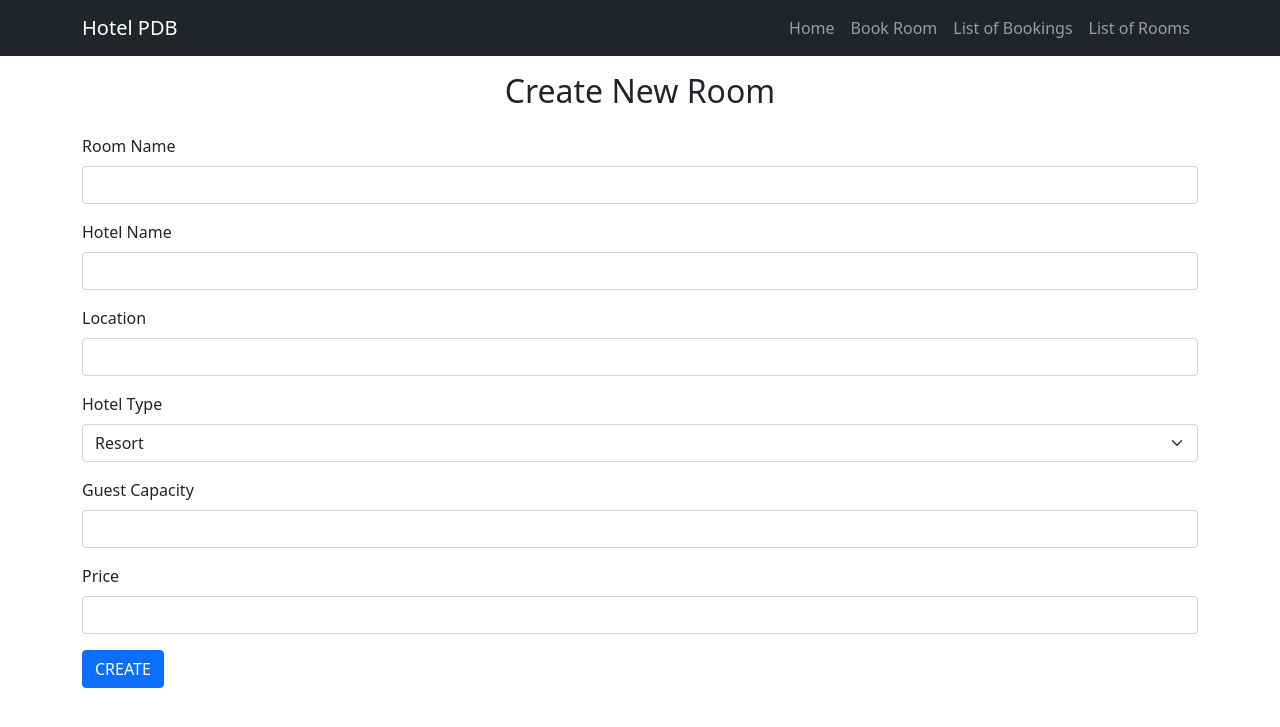
After one commit to rizdarmwn/pdb-tugas-akhir, a FastAPI app: template backend/templates/create_room.html in a window 1280 px wide. The commit adds this page. Shown: the top 727 px of the page. Run offline with FastAPI, Linux system fonts and the light colour scheme; the template is opened without the code that fills it, so the values that code supplies are empty.

Commit message:
backupbranch/uitemplate

```diff
--- a/backend/db.py
+++ b/backend/db.py
@@ -18,7 +18,6 @@ def build():
     # If keyspaces is specified, the table will be synched for all specified keyspaces.
     sync_table(models.Room)
     sync_table(models.Book)
-    sync_table(models.BookCancelPredictionHistory)
 
 
 build()
--- a/backend/main.py
+++ b/backend/main.py
@@ -1,14 +1,13 @@
-import db
+# import db
 
-from fastapi import BackgroundTasks, FastAPI, Request
+from typing import Optional
+from fastapi import FastAPI, Request
+
+from models import Room, RoomBase, Book, BookBase
 from fastapi.templating import Jinja2Templates
 from fastapi.responses import HTMLResponse
-from typing import Optional
-
-from models import Room, RoomBase, Book, BookBase, BookCancelPredictionModel, BookCancelPredictionHistory
 
 app = FastAPI()
-predict_model = BookCancelPredictionModel()
 
 # kalo mau pake static uncomment line bawah
 # app.mount("/static", StaticFiles(directory="static"), name="static")
@@ -16,12 +15,37 @@ predict_model = BookCancelPredictionModel()
 templates = Jinja2Templates(directory="templates")
 
 # contoh pake templates
+
+
 @app.get("/", response_class=HTMLResponse)
 def read_root(request: Request):
     return templates.TemplateResponse("home.html", {"request": request, "hello": "Hello World"})
 
+# FRONTEND STARTS
+
+
+@app.get("/rooms", response_class=HTMLResponse)
+def read_room_list(request: Request):
+    return templates.TemplateResponse("list_room.html",  {"request": request})
+
+@app.get("/bookings", response_class=HTMLResponse)
+def read_booking_list(request: Request):
+    return templates.TemplateResponse("list_booking.html",  {"request": request})
+
+@app.get("/rooms/create", response_class=HTMLResponse)
+def create_room_fe(request: Request):
+    return templates.TemplateResponse("create_room.html",  {"request": request})
+
+@app.get("/rooms/book", response_class=HTMLResponse)
+def book_room(request: Request):
+    return templates.TemplateResponse("book_room.html",  {"request": request})
+
+
+# FRONTEND ENDS
 
 # CRUD Room
+
+
 @app.get("/api/room")
 def get_all_room():
     return {"status_code": 200, "data": list(Room.objects().all())}
@@ -64,6 +88,8 @@ def update_room(room_id: str, room: RoomBase):
     return {"status_code": 200, "data": updated_room}
 
 # CRUD Book
+
+
 @app.get("/api/book")
 def get_all_book():
     books = list(Book.objects.all())
@@ -77,42 +103,16 @@ def get_user_book(guest_email: str):
 
 
 @app.post("/api/book")
-async def create_book(book: BookBase, background_tasks: BackgroundTasks):
+def create_book(book: BookBase):
     new_book = Book.create(
         guest_email=book.guest_email,
         room_id=book.room_id,
         number_of_guest=book.number_of_guest,
-        status="No-Show",
+        status="Booked",
         checkin_date=book.checkin_date,
         checkout_date=book.checkout_date,
     )
-    background_tasks.add_task(predict_book_cancellation, new_book)
     return {"status_code": 200, "data": new_book}
-
-
-def predict_book_cancellation(book: Book):
-    booking_date = book.booking_date.date()
-    checkin_date = book.checkin_date.date()
-
-    lead_time = (checkin_date - booking_date).days
-    arrival_date_month = checkin_date.month
-    arrival_date_day_of_month = checkin_date.day
-
-    prediction, probability = predict_model.predict_cancellation(
-        lead_time, arrival_date_month, arrival_date_day_of_month
-    )
-
-    BookCancelPredictionHistory.create(
-        cancel_prediction=prediction,
-        booking_date=booking_date,
-        id=book.id,
-        probability=probability,
-        guest_email=book.guest_email,
-        room_id=book.room_id,
-        number_of_guest=book.number_of_guest,
-        checkin_date=checkin_date,
-        checkout_date=book.checkout_date.date()
-    )
 
 
 @app.put("/api/book/{guest_email}/{book_id}/checkout")
--- a/backend/requirements.txt
+++ b/backend/requirements.txt
@@ -5,14 +5,11 @@ colorama==0.4.4
 fastapi==0.63.0
 geomet==0.2.1.post1
 h11==0.11.0
-joblib==1.0.0
 Jinja2==2.11.2
 MarkupSafe==1.1.1
-pandas==1.2.0
 pydantic==1.7.3
 python-dotenv==0.15.0
 PyYAML==5.3.1
-scikit-learn==0.24.0
 six==1.15.0
 starlette==0.13.6
 uvicorn==0.13.2
--- a/backend/templates/base.html
+++ b/backend/templates/base.html
@@ -2,25 +2,51 @@
 <html lang="en">
   <head>
     {% block head %}
-    <meta charset="UTF-8">
-    <meta name="viewport" content="width=device-width, initial-scale=1.0">
-    <link href="https://cdn.jsdelivr.net/npm/bootstrap@5.0.0-beta1/dist/css/bootstrap.min.css" rel="stylesheet"
-        integrity="sha384-giJF6kkoqNQ00vy+HMDP7azOuL0xtbfIcaT9wjKHr8RbDVddVHyTfAAsrekwKmP1" crossorigin="anonymous">
+    <meta charset="UTF-8" />
+    <meta name="viewport" content="width=device-width, initial-scale=1.0" />
+    <link
+      href="https://cdn.jsdelivr.net/npm/bootstrap@5.0.0-beta1/dist/css/bootstrap.min.css"
+      rel="stylesheet"
+      integrity="sha384-giJF6kkoqNQ00vy+HMDP7azOuL0xtbfIcaT9wjKHr8RbDVddVHyTfAAsrekwKmP1"
+      crossorigin="anonymous"
+    />
     <title>{% block title %}{% endblock %} - Hotel PDB</title>
     {% endblock %}
   </head>
   <body>
+    <nav class="navbar bg-dark navbar-expand-lg navbar-dark">
       <div class="container">
-        {% block content %}{% endblock %}
+        <a class="navbar-brand" href="#">Hotel PDB</a>
+        <button class="navbar-toggler" type="button" data-bs-toggle="collapse" data-bs-target="#navbarSupportedContent" aria-controls="navbarSupportedContent" aria-expanded="false" aria-label="Toggle navigation">
+          <span class="navbar-toggler-icon"></span>
+        </button>
+        <div class="collapse navbar-collapse" id="navbarSupportedContent">
+          <ul class="navbar-nav ms-auto mb-2 mb-lg-0">
+          <li class="nav-item">
+              <a class="nav-link" href="/">Home</a>
+            </li>
+            <li class="nav-item">
+              <a class="nav-link" href="/rooms/book">Book Room</a>
+            </li>
+            <li class="nav-item">
+              <a class="nav-link" href="/bookings">List of Bookings</a>
+            </li>
+            <li class="nav-item">
+              <a class="nav-link" href="/rooms">List of Rooms</a>
+            </li>
+          </ul>
         </div>
-    <div class="footer">
-        {% block footer %}{% endblock %}
       </div>
+    </nav>
+    <div class="container my-3">{% block content %}{% endblock %}</div>
+    <div class="footer">{% block footer %}{% endblock %}</div>
 
     {% block script %}
-    <script src="https://cdn.jsdelivr.net/npm/bootstrap@5.0.0-beta1/dist/js/bootstrap.bundle.min.js"
+    <script
+      src="https://cdn.jsdelivr.net/npm/bootstrap@5.0.0-beta1/dist/js/bootstrap.bundle.min.js"
       integrity="sha384-ygbV9kiqUc6oa4msXn9868pTtWMgiQaeYH7/t7LECLbyPA2x65Kgf80OJFdroafW"
-        crossorigin="anonymous"></script>
+      crossorigin="anonymous"
+    ></script>
     {% endblock %}
   </body>
 </html>
--- /dev/null
+++ b/backend/templates/create_room.html
@@ -0,0 +1,39 @@
+{% extends "base.html" %}
+{% block title %}Test Page{% endblock %}
+{% block content %}
+  <div>
+    <form class="row g-3" method="POST">
+      <h2 class="text-center">Create New Room</h2>
+      <div class="col-12">
+        <label for="room_name" class="form-label">Room Name</label>
+        <input type="text" class="form-control" id="room_name">
+      </div>
+      <div class="col-12">
+        <label for="hotle_name" class="form-label">Hotel Name</label>
+        <input type="text" class="form-control" id="hotle_name">
+      </div>
+      <div class="col-12">
+        <label for="location" class="form-label">Location</label>
+        <input type="text" class="form-control" id="location">
+      </div>
+      <div class="col-12">
+        <label for="hotelType" class="form-label">Hotel Type</label>
+        <select class="form-select" aria-label="Adult" name="hotel_type">
+          <option value="resort">Resort</option>
+          <option value="city">City</option>
+        </select>
+      </div>
+      <div class="col-12">
+        <label for="guest_capacity" class="form-label">Guest Capacity</label>
+        <input type="number" class="form-control" id="guest_capacity">
+      </div>
+      <div class="col-12">
+        <label for="price" class="form-label">Price</label>
+        <input type="number" class="form-control" id="price">
+      </div>
+      <div class="col-12">
+        <button type="submit" class="btn btn-primary">CREATE</button>
+      </div>
+    </form>
+  </div>
+{% endblock %}
```
Also changed, not shown: backend/models.py (+0 -51 lines), backend/templates/book_room.html (added, +47 -0 lines), backend/templates/list_booking.html (added, +39 -0 lines), backend/templates/list_room.html (added, +27 -0 lines), backend/templates/update_room.html (added, +39 -0 lines). Lines whose indentation alone changed are shown as unchanged.
